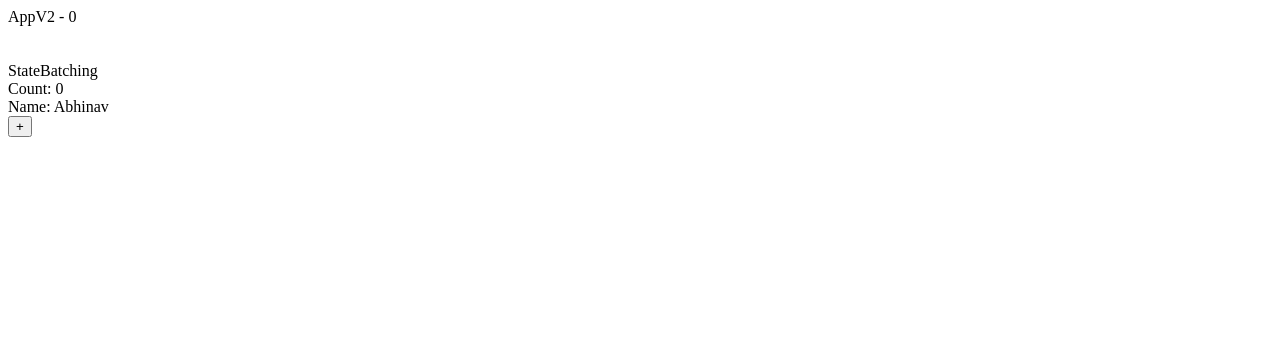
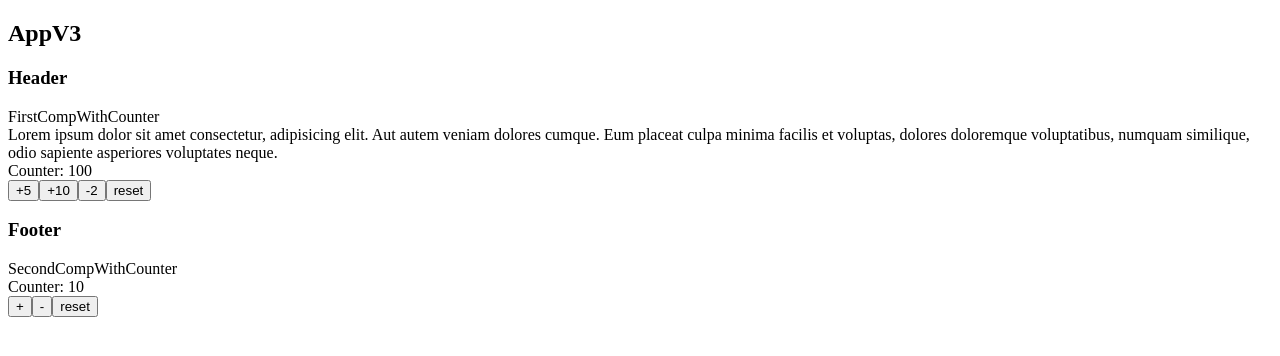
Before and after one commit to Abhinavav23/Linux-React-basics-v2, a React (Create React App) app: page / in a window 1280 px wide. Shown: the top 356 px of the page. Built offline with nearby package versions, Linux system fonts and the light colour scheme.

Commit message:
[16 dec 2022] custom hooks

```diff
--- /dev/null
+++ b/src/componentV3/AppV3.jsx
@@ -0,0 +1,13 @@
+import React from 'react'
+import '../App.css'
+import { FirstCompWithCounter } from './FirstCompWithCounter'
+import { SecondCompWithCounter } from './SecondCompWithCounter'
+export const AppV3 = () => {
+  return (
+    <>
+        <h2>AppV3</h2>
+        <FirstCompWithCounter/>
+        <SecondCompWithCounter/>
+    </>
+  )
+}
--- /dev/null
+++ b/src/componentV3/FirstCompWithCounter.jsx
@@ -0,0 +1,36 @@
+import React from 'react'
+import { useEffect } from 'react';
+import { useCount } from './customHooks/useCount'
+
+export const FirstCompWithCounter = () => {
+    // const [count, increment, decrement, reset] = useCount();
+    const {count, increment, decrement, reset} = useCount(100);
+    // working like compDidMount
+    useEffect(() => {
+        console.log('redering once');
+    },[])
+
+    // like compDidUpdate
+    useEffect(() => {
+        console.log('redering on count update');
+    },[count])
+
+  return (
+    <>
+        <h3>Header</h3>
+        <div>FirstCompWithCounter</div>
+        <div>Lorem ipsum dolor sit amet consectetur,
+             adipisicing elit. Aut autem veniam dolores
+             cumque. Eum placeat culpa minima facilis et voluptas,
+             dolores doloremque voluptatibus, numquam similique,
+             odio sapiente asperiores voluptates neque.</div>
+
+        <div>Counter: {count}</div>
+
+        <button onClick={() => increment(5)}>+5</button>
+        <button onClick={() => increment(10)}>+10</button>
+        <button onClick={() => decrement(2)}>-2</button>
+        <button onClick={reset}>reset</button>
+    </>
+  )
+}
--- /dev/null
+++ b/src/componentV3/SecondCompWithCounter.jsx
@@ -0,0 +1,20 @@
+import React from 'react'
+import { useState } from 'react'
+import { useCount } from './customHooks/useCount'
+
+export const SecondCompWithCounter = () => {
+    // const [count, decrement, reset] = useCount();
+    const {count, increment, decrement, reset} = useCount(10);
+  return (
+    <>
+        <h3>Footer</h3>
+        <div>SecondCompWithCounter</div>
+
+        <div>Counter: {count}</div>
+
+        <button onClick={() => increment()}>+</button>
+        <button onClick={() => decrement()}>-</button>
+        <button onClick={reset}>reset</button>
+    </>
+  )
+}
--- /dev/null
+++ b/src/componentV3/customHooks/useCount.js
@@ -0,0 +1,26 @@
+import { useState } from "react";
+
+export const useCount = (initialValue) => {
+    const[count, setCount] = useState(initialValue);
+    const increment = (val=2) => {
+        console.log(val);
+        setCount(count+val)
+    }
+    const decrement = (val=1) => {
+        setCount(count-val)
+    }
+    const reset = () => {
+        setCount(initialValue)
+    }
+    // return [count, increment, decrement, reset]
+    return {count, increment, decrement, reset}
+}
+
+// return {
+//     count: count,
+//     increment: increment,
+//     decrement: decrement,
+//     ----
+// }
+
+// const {getItem, setItem} = useLocalStorage()
--- a/src/index.js
+++ b/src/index.js
@@ -2,10 +2,11 @@ import React from 'react';
 import ReactDOM from 'react-dom/client';
 import App from './App';
 import { AppV2 } from './AppV2';
+import { AppV3 } from './componentV3/AppV3';
 
 
 
 const root = ReactDOM.createRoot(document.getElementById('root'));
 root.render(
-    <AppV2/>
+    <AppV3/>
 );
```
